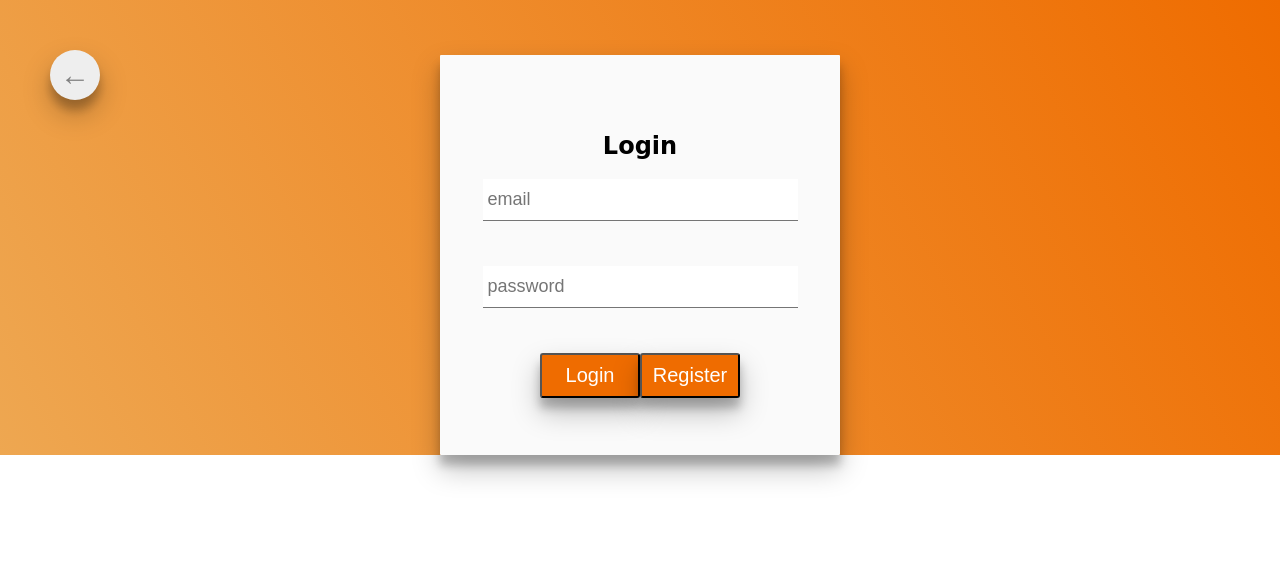
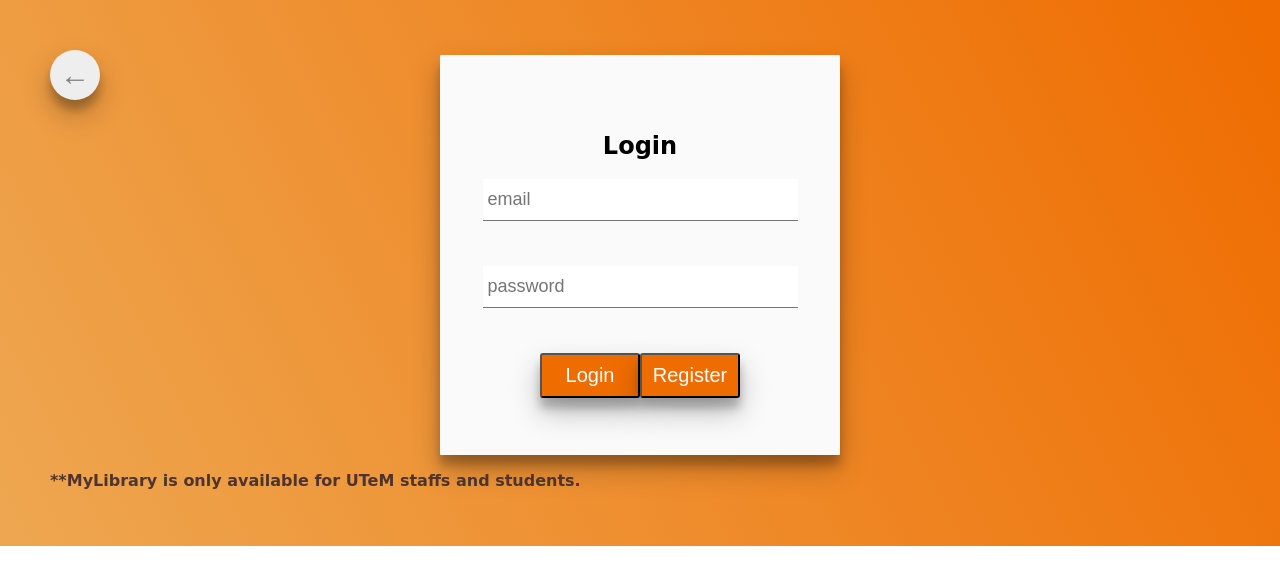
Before and after one commit to konyee95/Web-Application-Development, a PHP site: page /login.html in a window 1280 px wide. Shown: the top 585 px of the page. Run offline with PHP 8.4, Linux system fonts and the light colour scheme.

Commit message:
added login note

```diff
--- a/MyLibrary/css/auth-form.css
+++ b/MyLibrary/css/auth-form.css
@@ -7,7 +7,7 @@
   flex: 1;
   justify-content: center;
   align-items: center;
-  height: 95vh;
+  height: 85vh;
 }
 
 .auth-form {
@@ -50,3 +50,7 @@
   display: flex;
   flex-direction: row;
 }
+
+.login-note {
+  padding: 0 0 40px 50px;
+}
--- a/MyLibrary/login.html
+++ b/MyLibrary/login.html
@@ -51,6 +51,8 @@
                 </div>
             </form>
         </div>
+
+        <p class="login-note">**MyLibrary is only available for UTeM staffs and students.</p>
     </div>
 </body>
 
```
